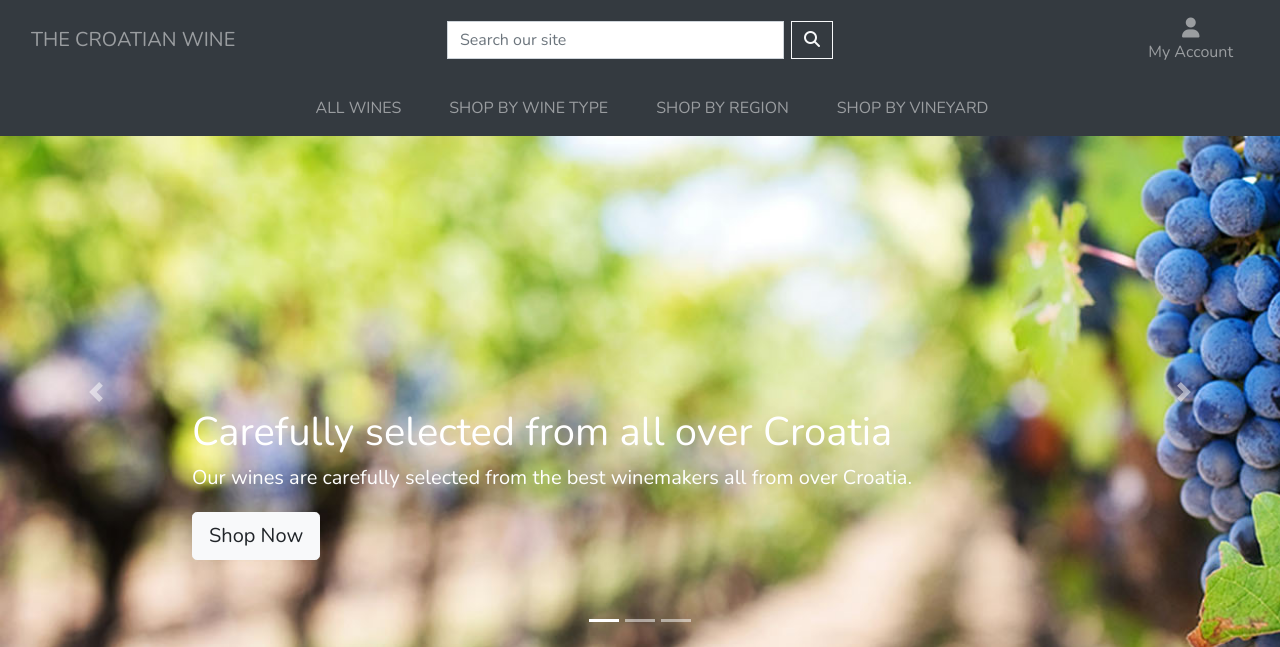
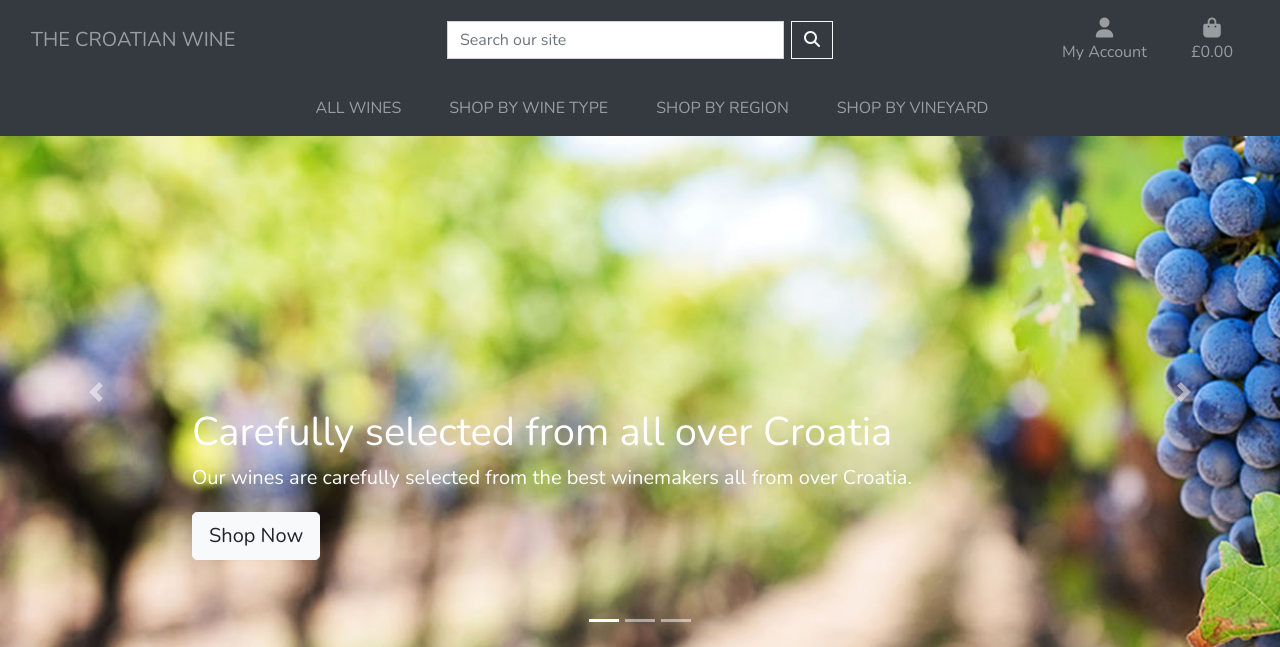
Before and after one commit to petracili/Milston-project4, a Django app: page / in a window 1280 px wide. Shown: the top 647 px of the page. Run offline with Django 3.2, Linux system fonts and the light colour scheme; some libraries are stand-ins or nearby versions.

Commit message:
Added list-inline-item

```diff
--- a/templates/base.html
+++ b/templates/base.html
@@ -76,6 +76,20 @@
                                 {% endif %}
                             </div>
                         </li>
+                        <li class="list-inline-item">
+                            <a class="{% if grand_total %}text-white-50{% else %}text-black{% endif %} nav-link" href="{% url 'view_bag' %}">
+                                <div class="text-center text-white-50">
+                                    <div><i class="fas fa-shopping-bag fa-lg"></i></div>
+                                    <p class="my-0 text-white-50">
+                                        {% if grand_total %}
+                                            £{{ grand_total|floatformat:2 }}
+                                        {% else %}
+                                            £0.00
+                                        {% endif %}
+                                    </p>
+                                </div>
+                            </a>
+                        </li>
                     </ul>
                 </div>
             </div>
```
Also changed, not shown: db.sqlite3.
